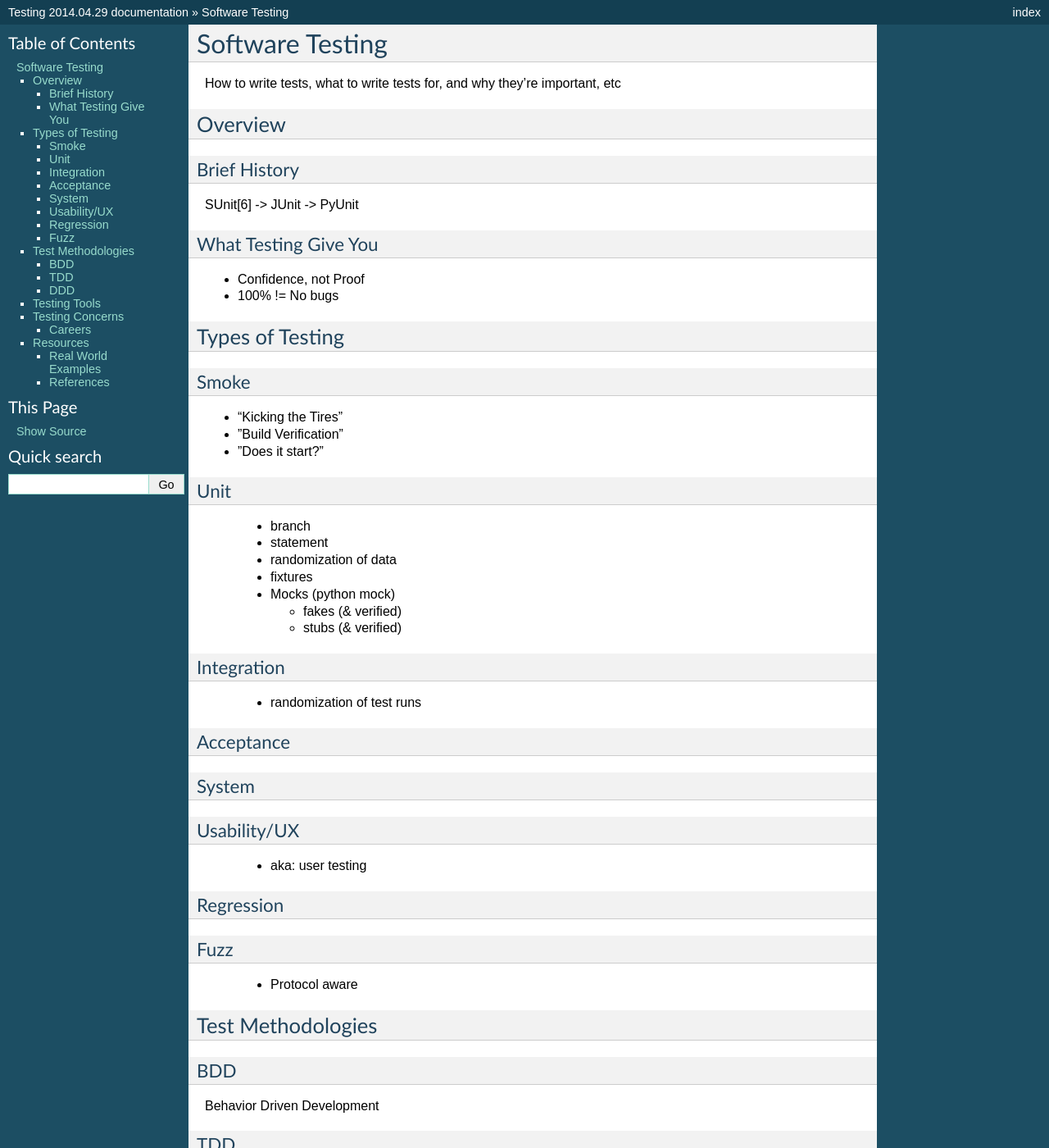
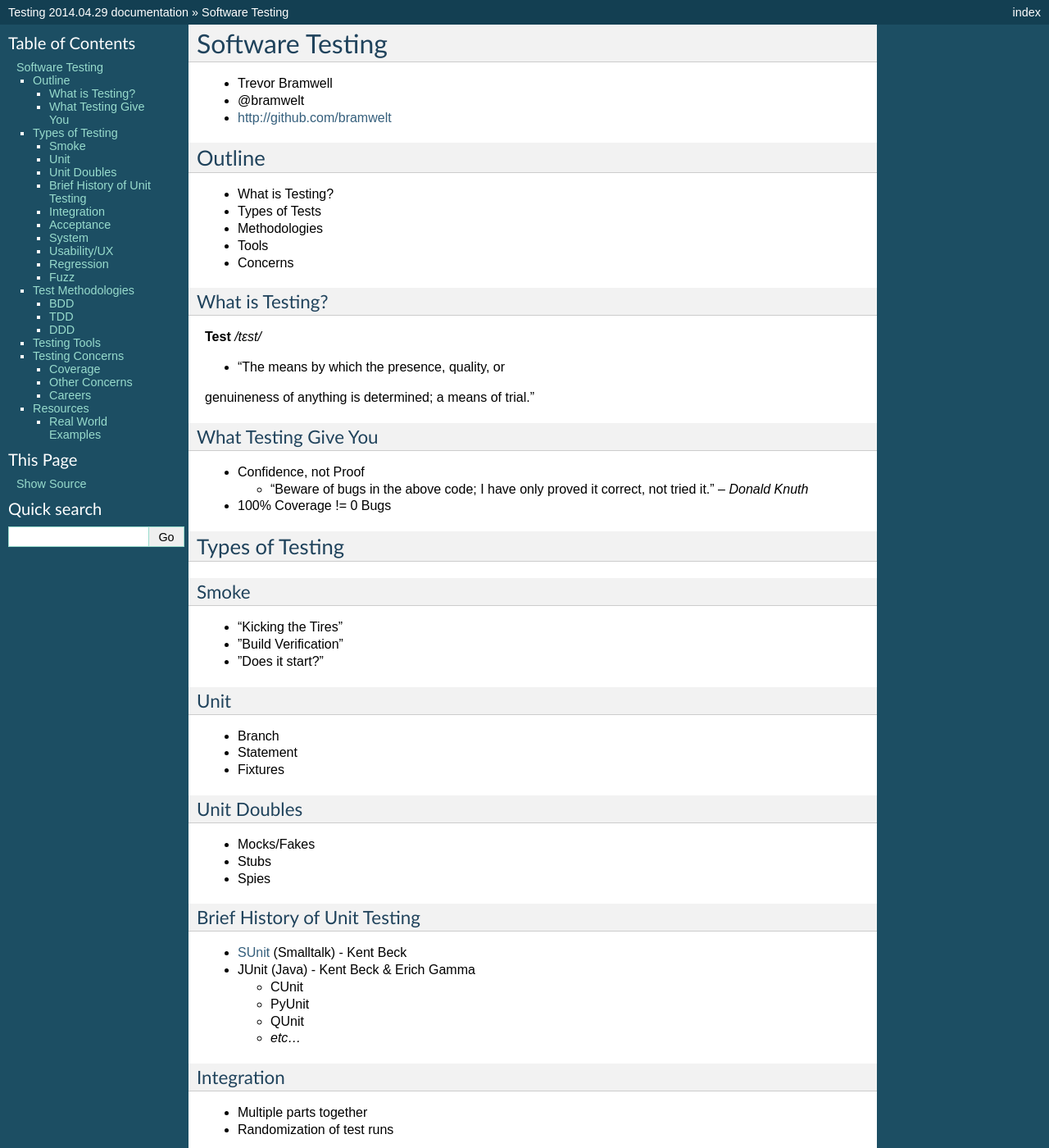
Before and after one commit to bramwelt/presentations, a Sphinx documentation site: the page built from testing/source/index.rst, in a window 1280 px wide and 1400 px high. Shown: the whole window at 82% size. Built offline with Sphinx 7.4.7, drawn with Linux system fonts in a browser that asks for light colours; formulas are drawn with MathJax 3; some of the changed text lies outside the part shown.

Commit message:
Draft #1

```diff
--- a/testing/source/index.rst
+++ b/testing/source/index.rst
@@ -2,20 +2,36 @@
 Software Testing
 ================
 
-How to write tests, what to write tests for, and why they’re important, etc
+* Trevor Bramwell
+* @bramwelt
+* http://github.com/bramwelt
 
-Overview
-========
+Outline
+=======
 
-Brief History
--------------
-SUnit[6] -> JUnit -> PyUnit
+* What is Testing?
+* Types of Tests
+* Methodologies
+* Tools
+* Concerns
+
+What is Testing?
+----------------
+
+**Test** */tɛst/*
+
+* "The means by which the presence, quality, or
+genuineness of anything is determined; a means of trial."
 
 What Testing Give You
 ---------------------
 
 * Confidence, not Proof
-* 100% != No bugs
+
+  * "Beware of bugs in the above code; I have only proved it correct,
+    not tried it." -- *Donald Knuth*
+
+* 100% Coverage != 0 Bugs
 
 Types of Testing
 ================
@@ -30,38 +46,59 @@ Smoke
 Unit
 ----
 
-  * branch
-  * statement
-  * randomization of data
-  * fixtures
-  * Mocks (python mock)
+* Branch
+* Statement
+* Fixtures
 
-    * fakes (& verified)
-    * stubs (& verified)
+Unit Doubles
+------------
+
+* Mocks/Fakes
+* Stubs
+* Spies
+
+Brief History of Unit Testing
+-----------------------------
+
+* SUnit_ (Smalltalk) - Kent Beck
+* JUnit (Java) - Kent Beck & Erich Gamma
+
+  * CUnit
+  * PyUnit
+  * QUnit
+  * *etc...*
 
 Integration
 -----------
 
-  * randomization of test runs
+* Multiple parts together
+* Randomization of test runs
 
 Acceptance
 ----------
 
+* Does it meet the user requirements?
+
 System
 ------
+
+* Given an initial input, does it produce a final output?
 
 Usability/UX
 ------------
 
-  * aka: user testing
+* Did we check the user's mental model?
+* Are the buttons clickable?
 
 Regression
 ----------
 
+* Bugs can come back to bite you!
+
 Fuzz
 ----
 
-  * Protocol aware
+* inTFn1fqYkVhXivFbsrH2bReYajwuRA1
 
 Test Methodologies
 ==================
@@ -70,41 +107,55 @@ BDD
 ---
 Behavior Driven Development
 
+* Before ... Expect ... It
+
 TDD
 ---
 Test Driven Development
+
+* Red -> Green -> Refactor
 
 DDD
 ---
 Documentation Driven Development
 
-  * Also called README Driven Development
-  * Docs -> Tests -> Code
+* Also called README Driven Development
+* Docs -> Tests -> Code
 
 Testing Tools
 =============
 
 * Load: ab, siege, jmeter
 * Fuzz: ????
-* Interface: selenium
+* Interface: Selenium
 * Jenkins
 * TravisCI
 
 Testing Concerns
 ================
 
-* Coverage
+Coverage
+--------
 
-  * false positives
-  * import issues
-  * ignore files
+* Test ALL the code!
+
+**Issues**
+* False positives
+* Import issues
+* Ignore files
+
+Other Concerns
+--------------
 
 * Brittleness
 * Randomness & Heisenbugs
+
+  * Randomization of data
+
 * “Test the Tests” - Turtles
 * Asynchronicity (drive tests synchronously)
 * The ‘Un-mockable’ - mock the mock that mocks the mock
-* Broken Window Theory [5]
+* `Broken Window Theory`_
 
 Careers
 -------
@@ -115,9 +166,9 @@ Careers
 Resources
 =========
 
-* Test Wiki [4]
-* Udacity test course [2]
-* Alberto Savoia: Beautiful Tests (Chapter 7 of Beautiful Code) [3]
+* `wiki/Software_testing`_
+* Udacity_ test course
+* Alberto Savoia: `Beautiful Tests`_ (Chapter 7 of Beautiful Code)
 
 Real World Examples
 -------------------
@@ -126,11 +177,8 @@ Real World Examples
 * Rackspace - Otter
 * Opscode - Cookbooks
 
-References
-----------
-[1] http://www.xprogramming.com/testfram.htm
-[2] https://www.udacity.com/course/viewer#!/c-cs258/l-48587906/m-48713560
-[3] http://cdn.ttgtmedia.com/searchSoftwareQuality/downloads/BeautifulTests.pdf
-[4] https://en.wikipedia.org/wiki/Software_testing
-[5] https://en.wikipedia.org/wiki/Broken_windows_theory
-[6] https://en.wikipedia.org/wiki/SUnit
+.. _Udacity: https://www.udacity.com/course/viewer#!/c-cs258/l-48587906/m-48713560
+.. _Beautiful Tests: http://cdn.ttgtmedia.com/searchSoftwareQuality/downloads/BeautifulTests.pdf
+.. _wiki/Software_testing: https://en.wikipedia.org/wiki/Software_testing
+.. _Broken Window Theory: https://en.wikipedia.org/wiki/Broken_windows_theory
+.. _SUnit: http://www.xprogramming.com/testfram.htm
```
